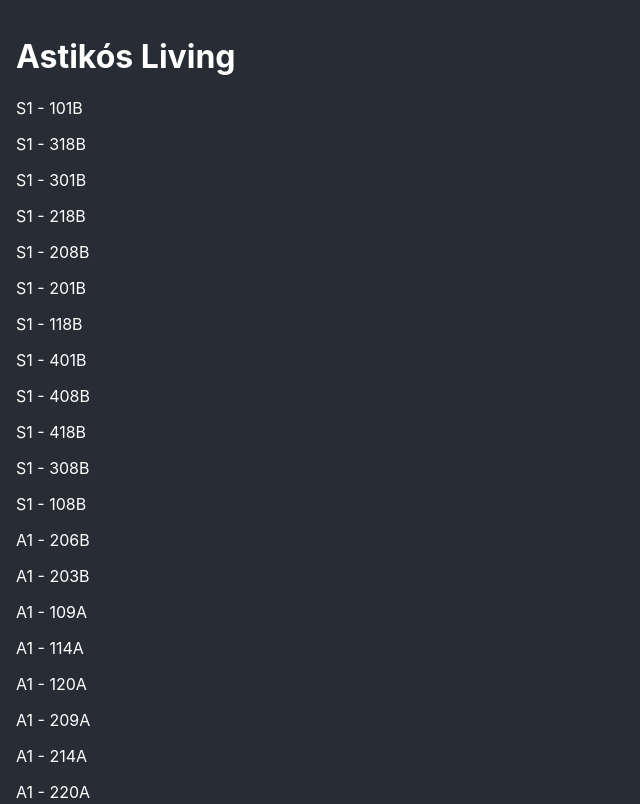
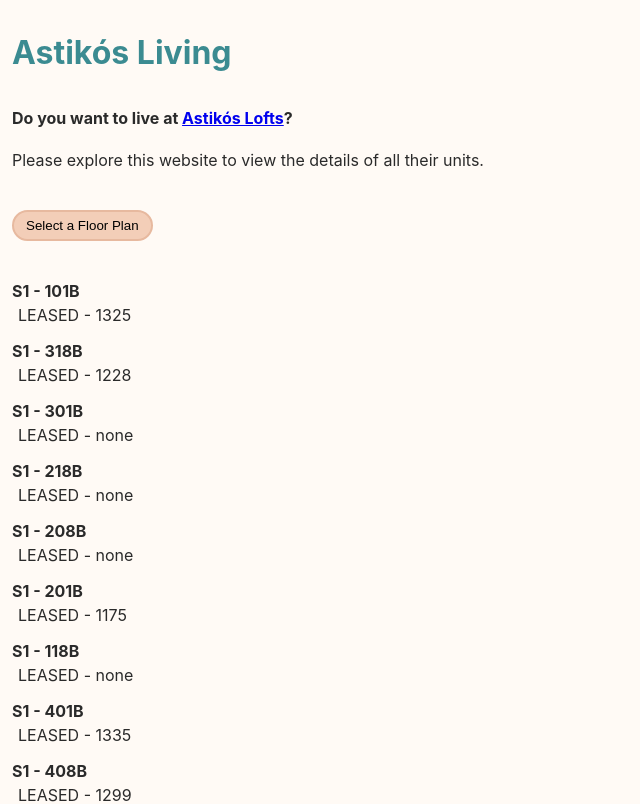
Before and after one commit to ClothierNamedJeremiah/astikos-living, a React (Create React App) app: page / in a window 1280 px wide. Shown: the top 804 px of the page, without its empty margins (0-640 px from the left). Built offline with nearby package versions, Linux system fonts and the light colour scheme.

Commit message:
add styles

```diff
--- a/src/App.tsx
+++ b/src/App.tsx
@@ -1,16 +1,22 @@
 import React, { ReactElement } from 'react';
 
 import { units } from './api/sample.json';
-import FloorplanName from './enums/FloorplanName';
+import FloorPlanName from './enums/FloorPlanName';
 import { Unit } from './interfaces/unit.interface';
 
 const App : React.FC = (): ReactElement => (
   <main>
-    <h1>Astikós Living</h1>
+    <h1 style={{ marginBottom: '36px' }}>Astikós Living</h1>
+    <h4>Do you want to live at <a href="https://www.astikoslofts.com/">Astikós Lofts</a>?</h4>
+    <p>Please explore this website to view the details of all their units.</p>
+    <button style={{ margin: '24px 0px' }} type="button">
+      Select a Floor Plan
+    </button>
     {units.sort((unitA: Unit, unitB: Unit): number => unitA.floorplanId - unitB.floorplanId)
       .map((u: Unit): ReactElement => (
         <>
-          <p>{FloorplanName[u.floorplanId]} - {u.name}</p>
+          <p style={{ fontWeight: 'bold', marginBottom: '-12px' }}>{FloorPlanName[u.floorplanId]} - {u.name}</p>
+          <p style={{ marginLeft: '6px' }}>{u.vacantDate?.split(' ')[0] || u.leaseStatus} - {u.rent || 'none'}</p>
         </>
       ))}
   </main>
--- a/src/enums/FloorplanName.ts
+++ b/src/enums/FloorplanName.ts
@@ -1,7 +1,7 @@
 // this is an "enum" but TypeScript enums cannot have numeric keys, so it's actually an object
 type Dictionary = { [index: number]: string }
 
-const FloorplanName: Dictionary = {
+const FloorPlanName: Dictionary = {
   9214480: 'S1',
   9214481: 'A1',
   9214482: 'A2',
@@ -18,4 +18,4 @@
   9214493: 'B4L',
 };
 
-export default FloorplanName;
+export default FloorPlanName;
--- a/src/index.scss
+++ b/src/index.scss
@@ -1,4 +1,10 @@
 @import-normalize;
+
+$color-light: rgb(255, 250, 245);
+$color-dark: rgb(42,42,42);
+$color-primary: rgb(59,139,145);
+$color-secondary: rgb(243,206,184);
+$color-secondary-dark: rgb(231, 185, 159);
 
 body {
   margin: 0;
@@ -8,8 +14,8 @@
   -webkit-font-smoothing: antialiased;
   -moz-osx-font-smoothing: grayscale;
 
-  background-color: #282c34;
-  color: #FFF;
+  background-color: $color-light;
+  color: $color-dark;
 }
 
 code {
@@ -18,5 +24,21 @@
 }
 
 main {
-  padding: 16px;
+  padding: 12px;
 }
+
+h1 {
+  color: $color-primary;
+}
+
+button {
+  background-color: $color-secondary;
+  border-color: $color-secondary-dark;
+  border-radius: 48px;
+  border-style: solid;
+  outline: none;
+  padding: 6px 12px;
+}
+button:hover {
+  opacity: 84%;
+}
```
